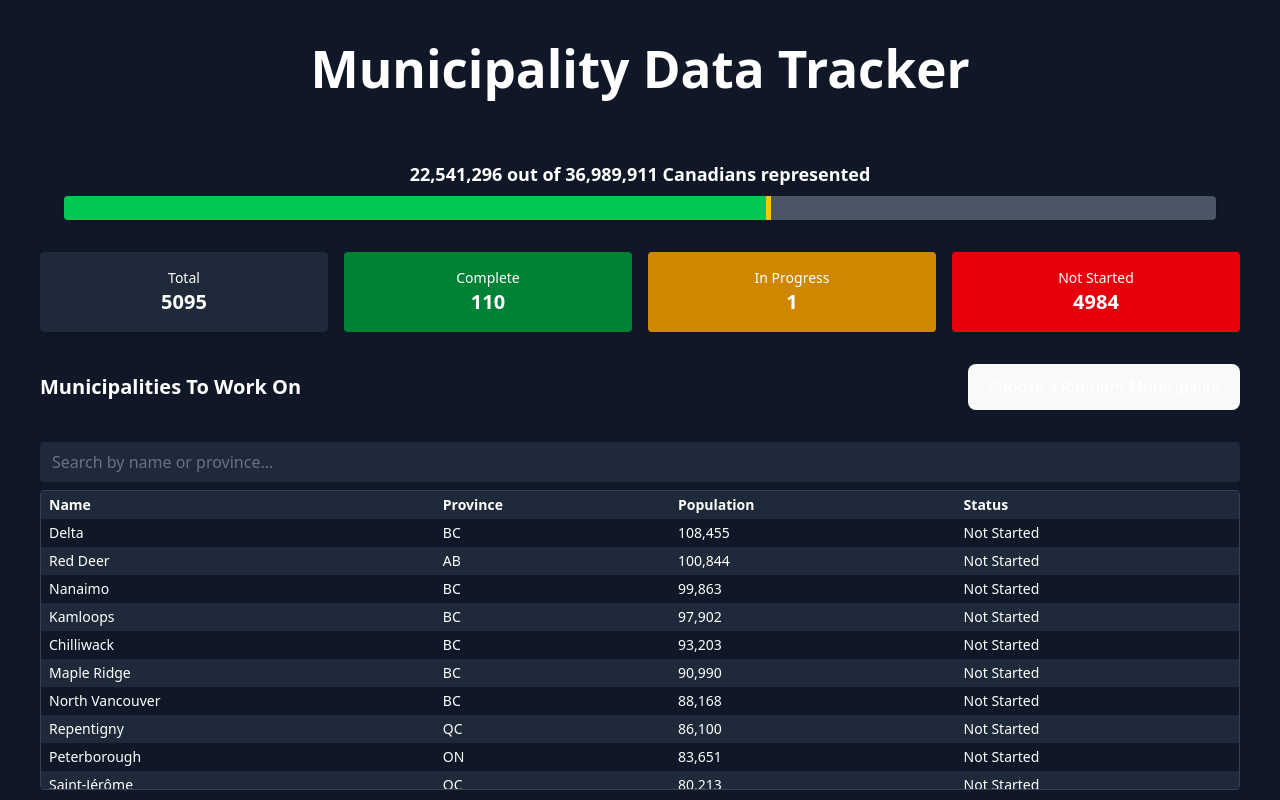
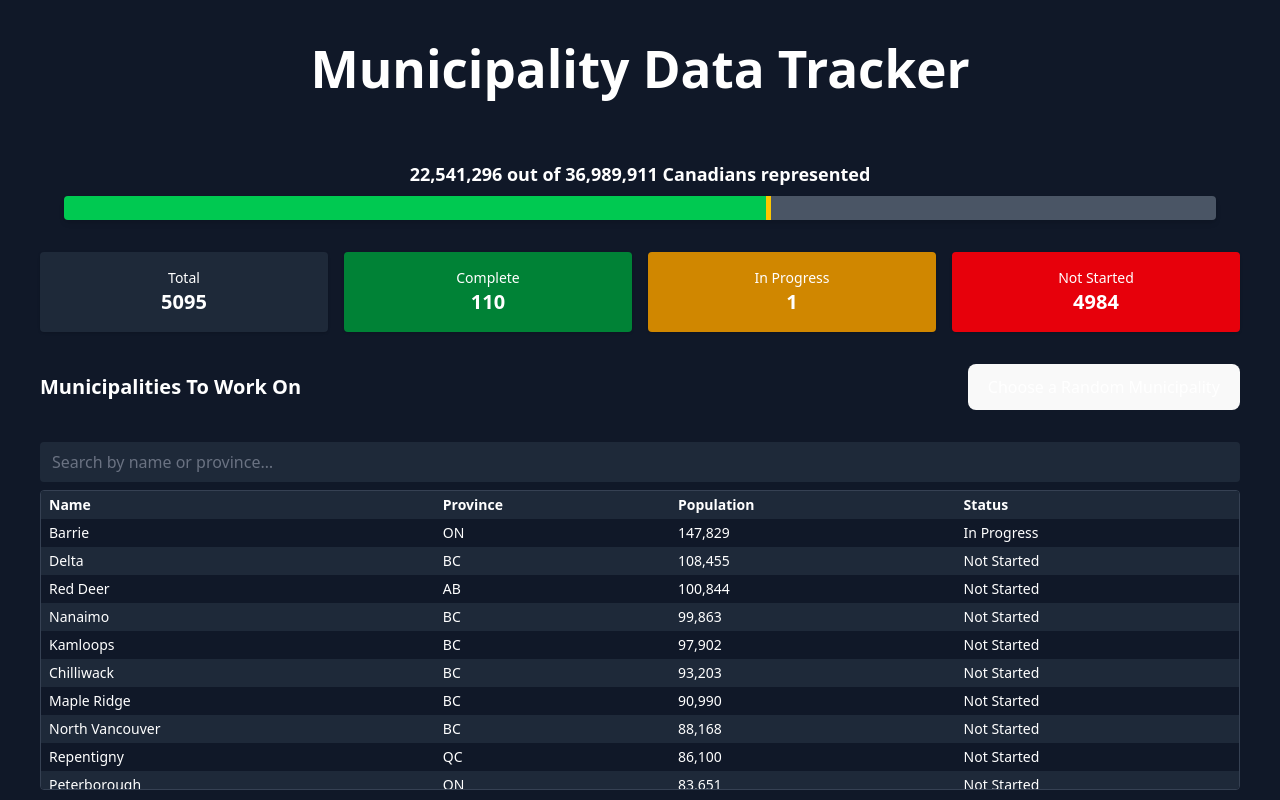
Before and after one commit to dbiel-77/municipality-visualizer, a React (Vite) app: page / in a window 1280 px wide. Built offline with nearby package versions, Linux system fonts and the light colour scheme.

Commit message:
updated table logic

```diff
--- a/src/components/dashboard/MunicipalityTable.jsx
+++ b/src/components/dashboard/MunicipalityTable.jsx
@@ -20,7 +20,7 @@ export default function MunicipalityTable({ data, onRowClick }) {
 
   // base = only not_started
   const base = useMemo(
-    () => data.filter(m => m.status === 'not_started'),
+    () => data.filter(m => m.status != 'complete'),
     [data]
   )
 
```
